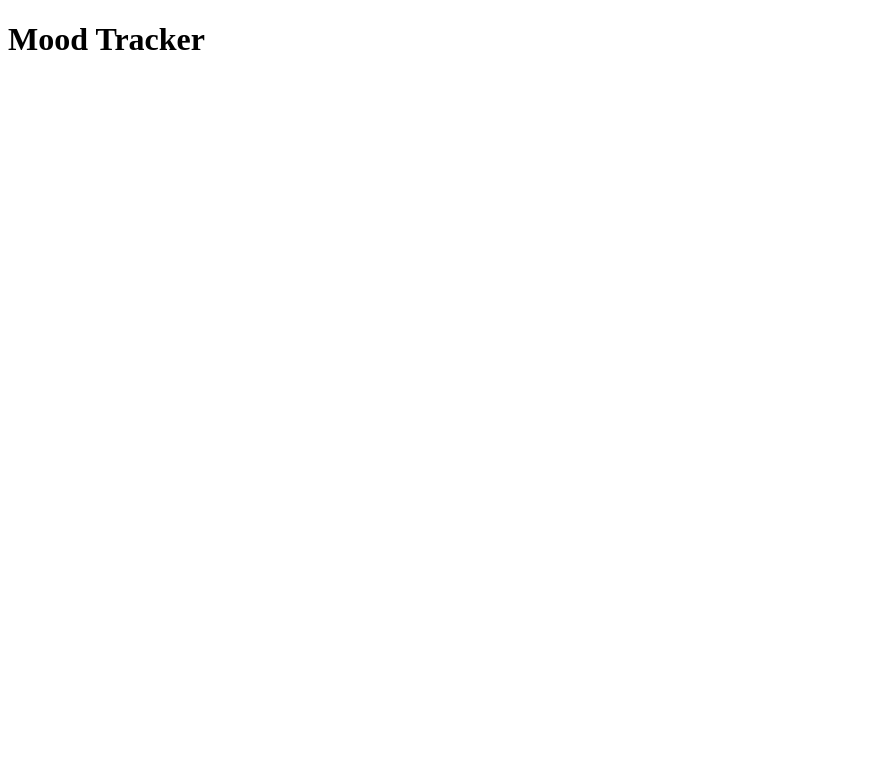
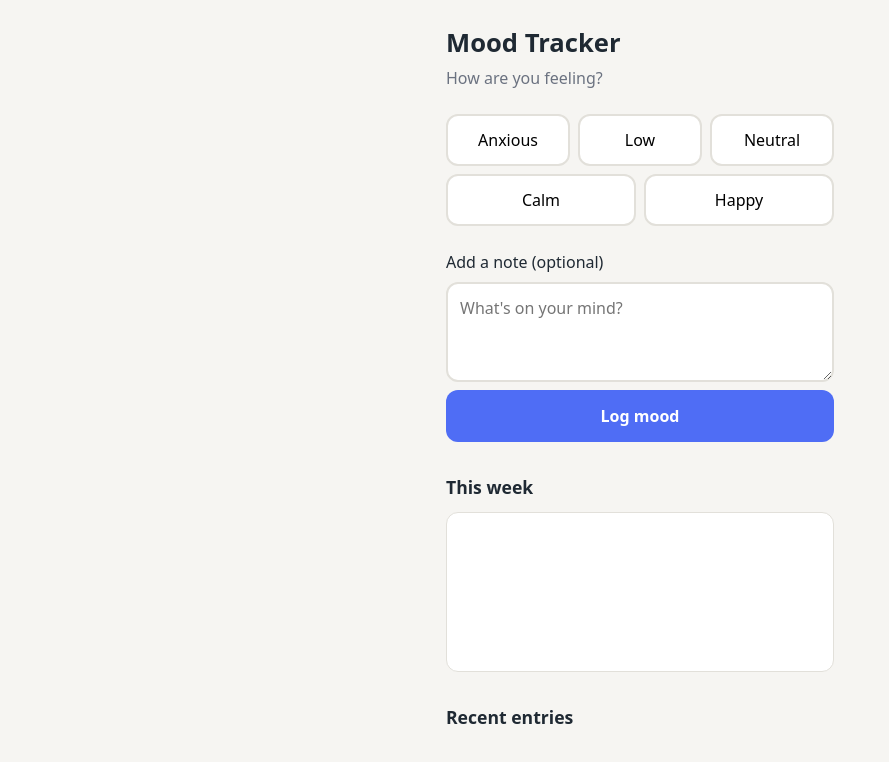
Before and after one commit to StefanKL99/mood-tracker, a plain HTML site: page index.html in a window 1280 px wide. Shown: the whole page, without its empty margins (0-889 px from the left). Drawn offline with Linux system fonts and the light colour scheme.

Commit message:
Add static markup and base styles

```diff
--- a/index.html
+++ b/index.html
@@ -8,8 +8,40 @@
 </head>
 <body>
   <main id="app">
+  <header>
     <h1>Mood Tracker</h1>
-  </main>
+    <p class="subtitle">How are you feeling?</p>
+  </header>
+
+  <section id="mood-section" aria-labelledby="mood-heading">
+    <h2 id="mood-heading" class="visually-hidden">Select your mood</h2>
+    <div id="mood-selector" class="mood-selector">
+      <button type="button" class="mood-btn" data-mood="Anxious" data-score="1">Anxious</button>
+      <button type="button" class="mood-btn" data-mood="Low" data-score="2">Low</button>
+      <button type="button" class="mood-btn" data-mood="Neutral" data-score="3">Neutral</button>
+      <button type="button" class="mood-btn" data-mood="Calm" data-score="4">Calm</button>
+      <button type="button" class="mood-btn" data-mood="Happy" data-score="5">Happy</button>
+    </div>
+  </section>
+
+  <section id="entry-section">
+    <form id="entry-form">
+      <label for="note">Add a note (optional)</label>
+      <textarea id="note" rows="3" placeholder="What's on your mind?"></textarea>
+      <button type="submit" id="log-btn" class="primary-btn">Log mood</button>
+    </form>
+  </section>
+
+  <section id="chart-section" aria-labelledby="chart-heading">
+    <h2 id="chart-heading">This week</h2>
+    <div id="chart" class="chart"></div>
+  </section>
+
+  <section id="entries-section" aria-labelledby="entries-heading">
+    <h2 id="entries-heading">Recent entries</h2>
+    <ul id="entries-list" class="entries-list"></ul>
+  </section>
+</main>
   <script src="app.js"></script>
 </body>
 </html>
--- a/style.css
+++ b/style.css
@@ -0,0 +1,108 @@
+:root {
+  --bg: #f6f5f2;
+  --surface: #ffffff;
+  --text: #1f2933;
+  --muted: #6b7280;
+  --accent: #4f6df5;
+  --border: #e2e0da;
+  --radius: 12px;
+}
+
+*,
+*::before,
+*::after {
+  box-sizing: border-box;
+}
+
+body {
+  margin: 0;
+  font-family: system-ui, -apple-system, "Segoe UI", sans-serif;
+  background: var(--bg);
+  color: var(--text);
+  line-height: 1.5;
+}
+
+#app {
+  max-width: 420px; /* phone-width column, matching the mobile mockup */
+  margin: 0 auto;
+  padding: 1.5rem 1rem 3rem;
+}
+
+h1 { margin: 0; font-size: 1.6rem; }
+h2 { font-size: 1.1rem; margin: 2rem 0 0.75rem; }
+.subtitle { margin: 0.25rem 0 1.5rem; color: var(--muted); }
+
+.visually-hidden {
+  position: absolute;
+  width: 1px;
+  height: 1px;
+  overflow: hidden;
+  clip: rect(0 0 0 0);
+  white-space: nowrap;
+}
+
+/* Mood selector */
+.mood-selector {
+  display: flex;
+  flex-wrap: wrap;
+  gap: 0.5rem;
+}
+
+.mood-btn {
+  flex: 1 1 calc(33% - 0.5rem);
+  padding: 0.75rem 0.5rem;
+  font: inherit;
+  background: var(--surface);
+  border: 2px solid var(--border);
+  border-radius: var(--radius);
+  cursor: pointer;
+}
+
+.mood-btn:hover { border-color: var(--accent); }
+
+.mood-btn.selected {
+  border-color: var(--accent);
+  background: #eef1ff;
+  font-weight: 600;
+}
+
+/* Entry form */
+#entry-form { margin-top: 1.5rem; display: grid; gap: 0.5rem; }
+
+textarea {
+  font: inherit;
+  padding: 0.75rem;
+  border: 2px solid var(--border);
+  border-radius: var(--radius);
+  resize: vertical;
+}
+
+.primary-btn {
+  padding: 0.85rem;
+  font: inherit;
+  font-weight: 600;
+  color: #fff;
+  background: var(--accent);
+  border: 0;
+  border-radius: var(--radius);
+  cursor: pointer;
+}
+
+.primary-btn:disabled { opacity: 0.4; cursor: not-allowed; }
+
+/* Chart + entries (filled in later by JS) */
+.chart {
+  min-height: 160px;
+  padding: 1rem;
+  background: var(--surface);
+  border: 1px solid var(--border);
+  border-radius: var(--radius);
+}
+
+.entries-list { list-style: none; margin: 0; padding: 0; display: grid; gap: 0.5rem; }
+.entries-list li {
+  padding: 0.75rem 1rem;
+  background: var(--surface);
+  border: 1px solid var(--border);
+  border-radius: var(--radius);
+}
```
